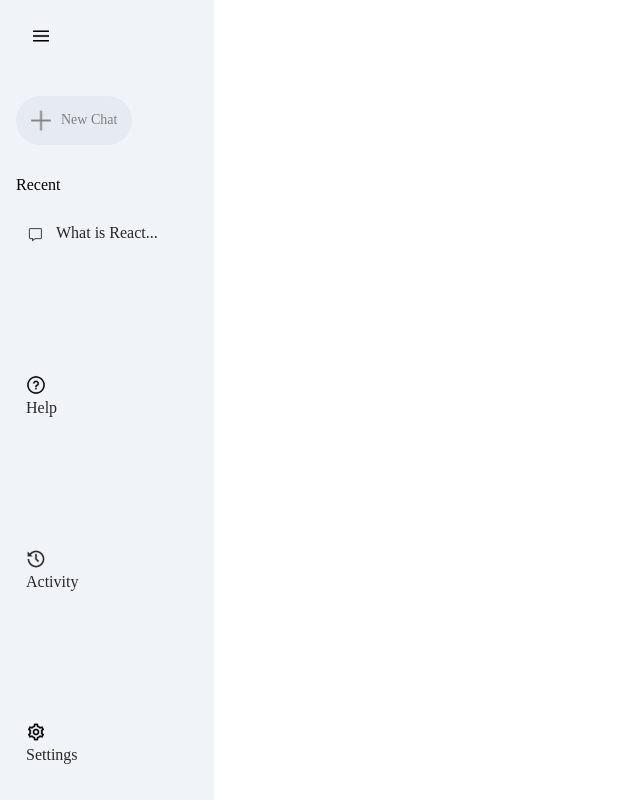
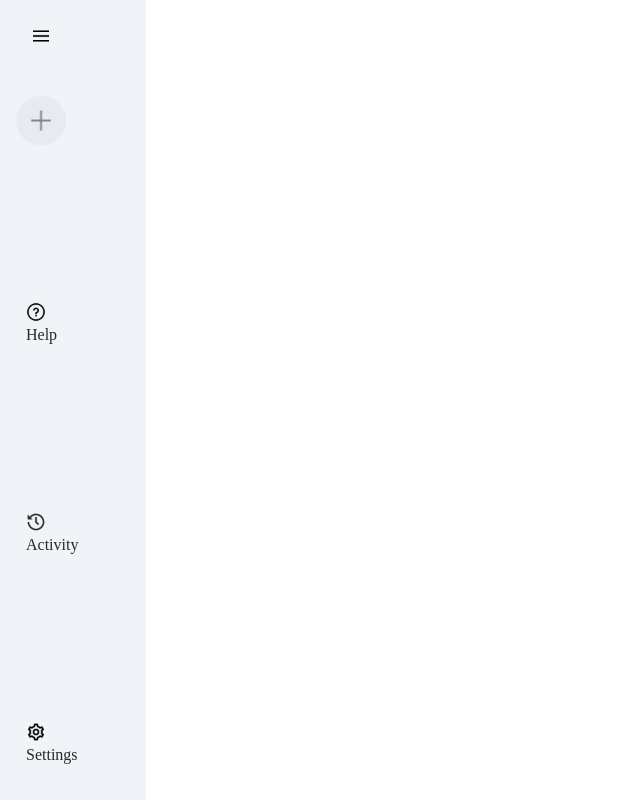
Before and after one commit to bishaldebroy007/AI-chatbot-using-react, a React (Vite) app: page / in a window 1280 px wide. Shown: the whole page, without its empty margins (0-640 px from the left). Built offline with nearby package versions, Linux system fonts and the light colour scheme.

Commit message:
state work started in sidebar

```diff
--- a/src/components/Sidebar/Sidebar.jsx
+++ b/src/components/Sidebar/Sidebar.jsx
@@ -1,23 +1,29 @@
-import React from 'react'
-import "./Sidebar.css"
-import {assets} from "../../assets/assets"
+import React, { useState } from "react";
+import "./Sidebar.css";
+import { assets } from "../../assets/assets";
 
 const Sidebar = () => {
+  // State variable creation
+  const [extended, setExtended] = useState(false);
+
   return (
-        <div className='sidebar'>
+    <div className="sidebar">
       <div className="top">
-                <img className='menu' src={assets.menu_icon} alt="" />
+        <img className="menu" src={assets.menu_icon} alt="" />
         <div className="new-chat">
           <img src={assets.plus_icon} alt="" />
-                    <p>New Chat</p>
+          {extended ? <p>New Chat</p> : null}
         </div>
+
+        {extended ? (
           <div className="recent">
-                    <p className='recent-title'>Recent</p>
+            <p className="recent-title">Recent</p>
             <div className="recent-entry">
               <img src={assets.message_icon} alt="" />
               <p>What is React...</p>
             </div>
           </div>
+        ) : null}
       </div>
 
       <div className="bottom recent-entry">
@@ -40,10 +46,8 @@
           <p>Settings</p>
         </div>
       </div>
+    </div>
+  );
+};
 
-
-        </div>
-    )
-}
-
-export default Sidebar
+export default Sidebar;
```
Lines whose indentation alone changed are shown as unchanged.
